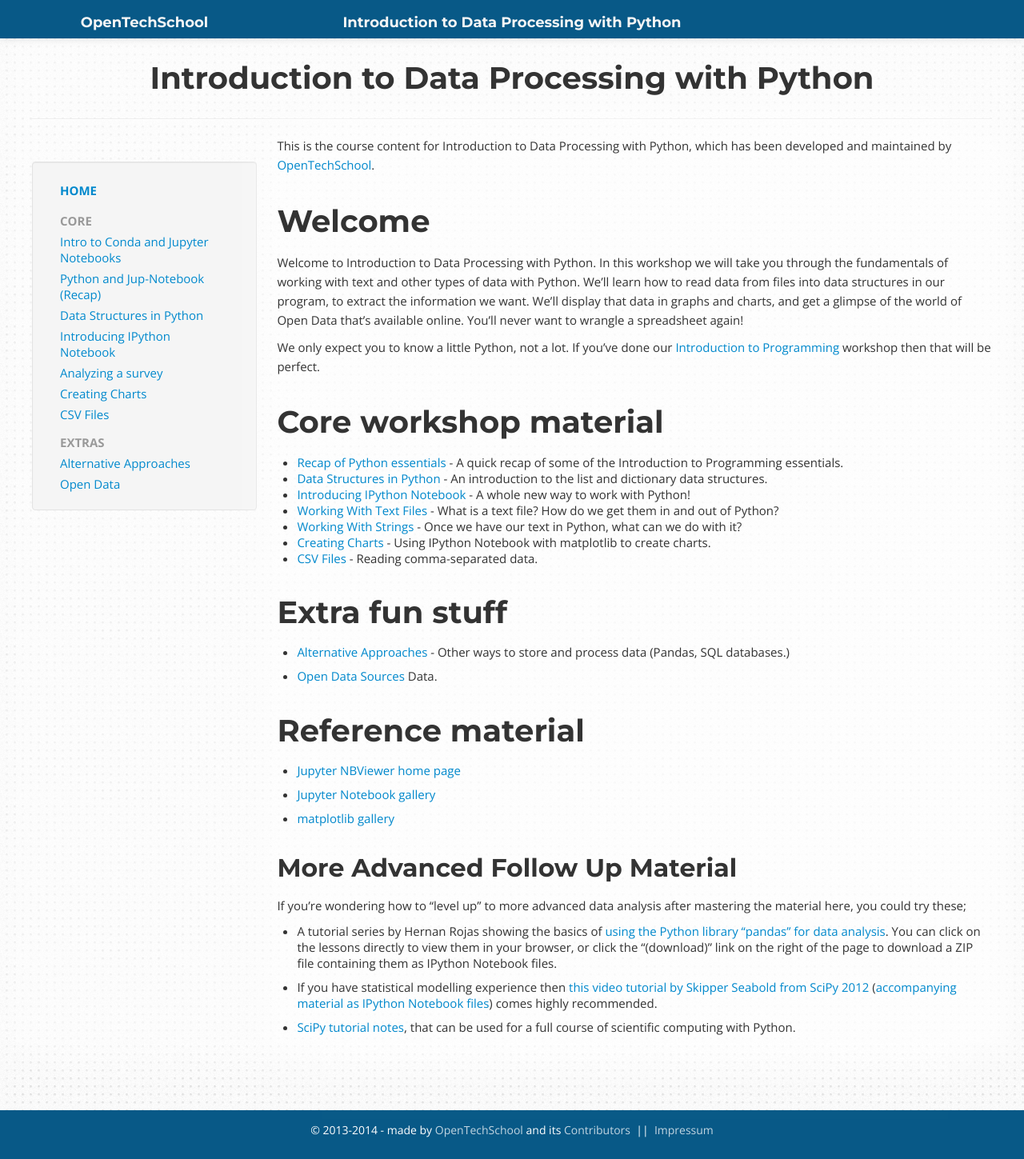
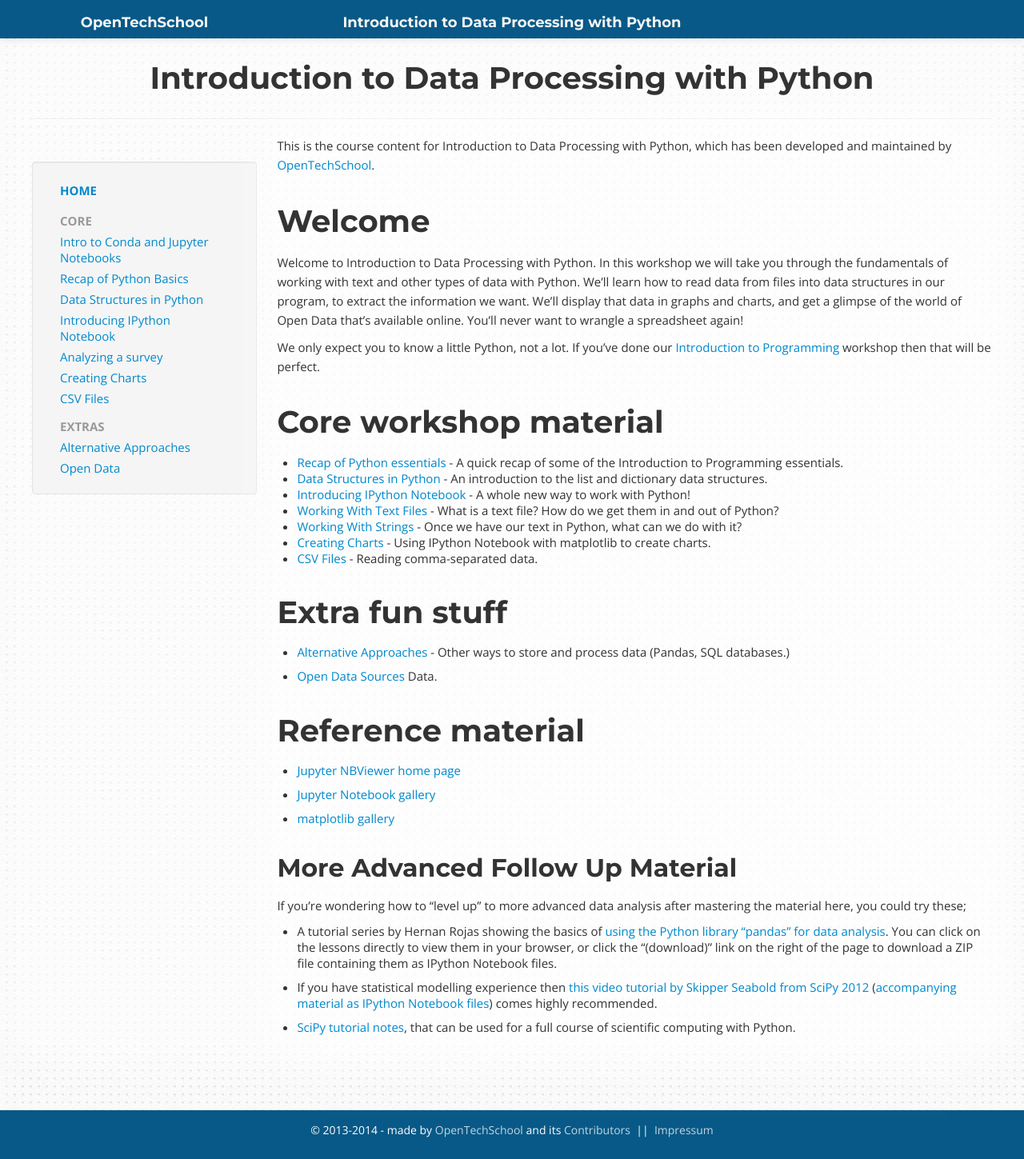
Before and after one commit to OpenTechSchool/python-data-intro, a Jekyll site: the page built from index.md, in a window 1280 px wide. Shown: the whole page at 80% size. Built offline with Jekyll 4.4.1, drawn with Linux system fonts in a browser that asks for light colours.

Commit message:
rename title 'python and jup-notebook (recap)' -> 'recap of python basics'

```diff
--- a/_config.yml
+++ b/_config.yml
@@ -12,7 +12,7 @@
      - title: Intro to Conda and Jupyter Notebooks
        path: /core/conda_jup.html
        caption: A brief introduction to the Conda package manager and Jupyter Notebooks
-     - title: Python and Jup-Notebook (Recap)
+     - title: Recap of Python Basics
        path: /core/recap.html
        caption: A quick recap of some of the Introduction to Programming essentials
      - title: Data Structures in Python
```
